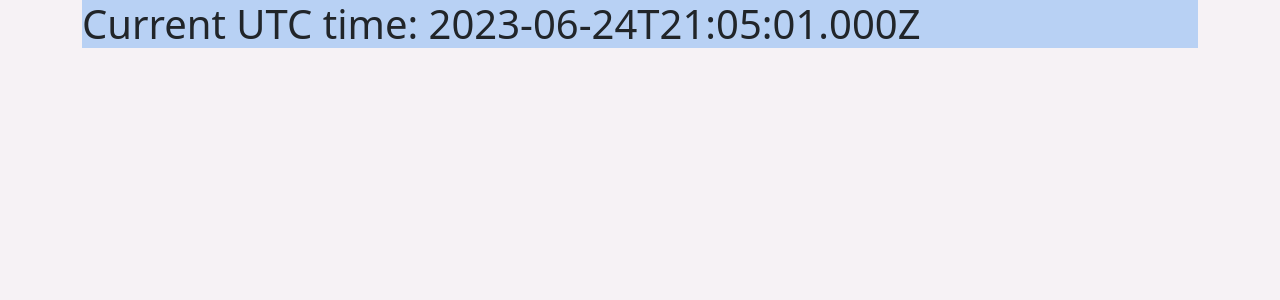
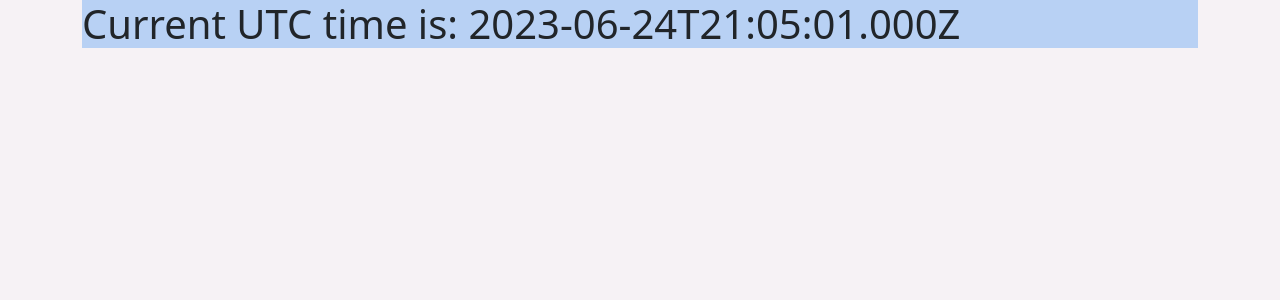
Before and after one commit to harishkannarao/github-pages-demo, a Next.js app: page /time in a window 1280 px wide. Shown: the top 300 px of the page. Built offline with nearby package versions, Linux system fonts and the light colour scheme.

Commit message:
Amending time display message

```diff
--- a/app/time/page.tsx
+++ b/app/time/page.tsx
@@ -5,7 +5,7 @@ import { CurrentTime } from "../../components/time/time";
 export default function Page() {
     return (
         <h1 className="bg-primary">
-            <span>Current UTC time: </span><CurrentTime />
+            <span>Current UTC time is: </span><CurrentTime />
         </h1>
     )
 }
```
